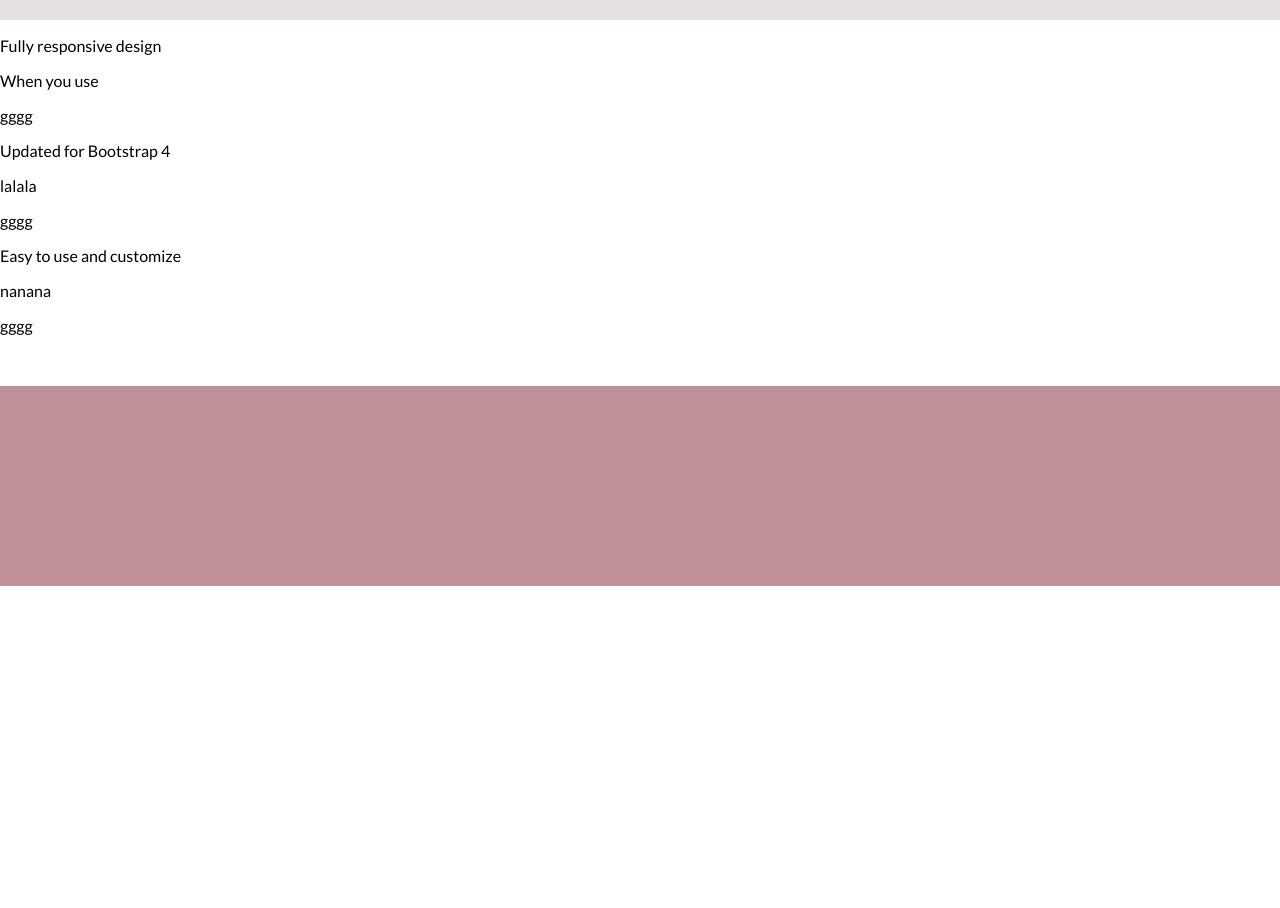
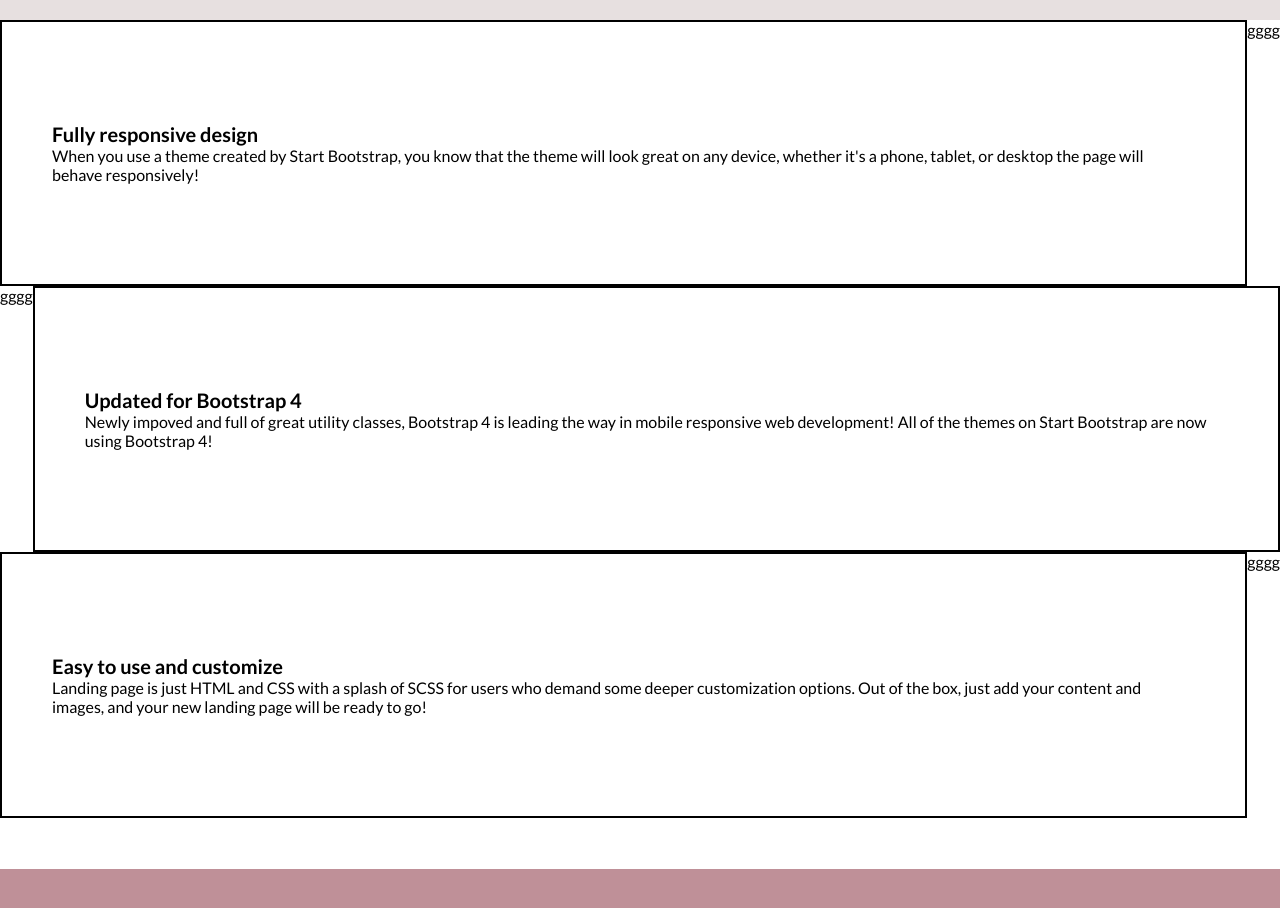
Before and after one commit to AmandaPakalniskyte/Webpage1, a plain HTML site: page index.html in a window 1280 px wide. Shown: the part 640-1548 px from the top of the page. Before the commit the page ends 1226 px from the top, so only its background shows below. Drawn offline with Linux system fonts and the light colour scheme.

Commit message:
su nuotraukomis

```diff
--- a/index.html
+++ b/index.html
@@ -44,24 +44,27 @@
                 </div>
             </section>
             <section class="text-image-grid">
-                <div class="telephone-box">
+
+                <div class="box">
                     <div class="text-box">
                         <p>Fully responsive design</p>
-                        <p>When you use</p>
+                        <p>When you use a theme created by Start Bootstrap, you know that the theme will look great on any device, whether it's a phone, tablet, or desktop the page will behave responsively!</p>
                     </div>
                     <div class="image-box">gggg</div>
                 </div>
-                <div class="desktop-box">
+
+                <div class="box">
                     <div class="text-box">
                         <p>Updated for Bootstrap 4</p>
-                        <p>lalala</p>
+                        <p>Newly impoved and full of great utility classes, Bootstrap 4 is leading the way in mobile responsive web development! All of the themes on Start Bootstrap are now using Bootstrap 4!</p>
                     </div>
                     <div class="image-box">gggg</div>
                 </div>
-                <div class="baby-box">
+
+                <div class="box">
                     <div class="text-box">
                         <p>Easy to use and customize</p>
-                        <p>nanana</p>
+                        <p>Landing page is just HTML and CSS with a splash of SCSS for users who demand some deeper customization options. Out of the box, just add your content and images, and your new landing page will be ready to go!</p>
                     </div>
                     <div class="image-box">gggg</div>
                 </div>
--- a/style.css
+++ b/style.css
@@ -118,6 +118,33 @@ header .header-title {
     margin: 0px;
 }
 
+.text-image-grid.box {
+    display: flex;
+}
+
+.box {
+    display: flex;
+}
+
+div.text-box {
+
+    border: 2px solid black;
+    padding: 100px 0px 100px 0px;
+}
+
+div.text-box p {
+    margin: 0px;
+    padding: 0px 50px 0px 50px;
+}
+
+div.text-box p:first-of-type {
+    font-weight:600;
+    font-size: 20px;
+}
+
+.box:nth-child(even) {
+    flex-direction: row-reverse;
+}
 
 
 
```
Also changed, not shown: images/bg-masthead-min.jpg (added), images/bg-masthead.jpg (deleted), images/bg-showcase-1-min.jpg (added), images/bg-showcase-1.jpg (deleted), images/bg-showcase-2-min.jpg (added), images/bg-showcase-2.jpg (deleted), images/bg-showcase-3-min.jpg (added), images/bg-showcase-3.jpg (deleted), images/testimonials-1-min.jpg (added), images/testimonials-1.jpg (deleted), images/testimonials-2-min.jpg (added), images/testimonials-2.jpg (deleted), images/testimonials-3-min.jpg (added), images/testimonials-3.jpg (deleted).
